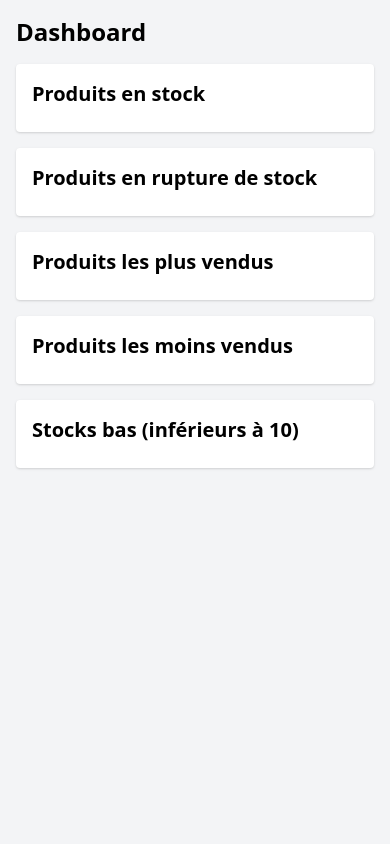
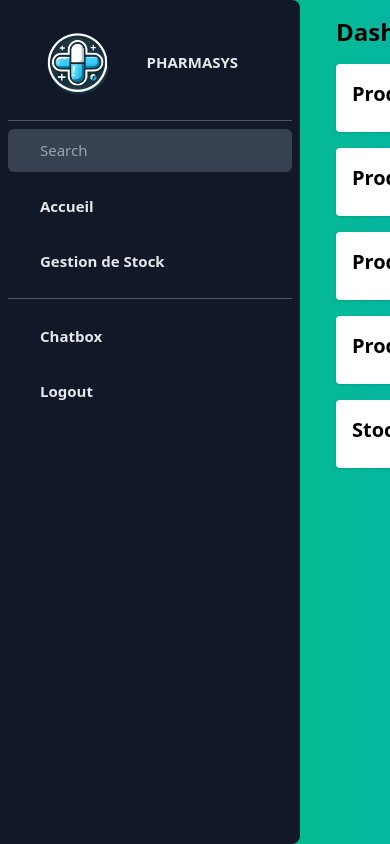
Before and after one commit to BigFootLime/B1, a PHP site: page /accueil.php in a window 390 px wide; the page is wider, and only the part inside the window is pictured. Run offline with PHP 8.4, Linux system fonts and the light colour scheme; data that the repository does not hold is empty; some libraries are stand-ins or nearby versions.

Commit message:
Start of design Dash

```diff
--- a/src/accueil.php
+++ b/src/accueil.php
@@ -5,9 +5,104 @@
     <meta name="viewport" content="width=device-width, initial-scale=1.0">
     <title>Dashboard</title>
     <link href="https://cdn.jsdelivr.net/npm/tailwindcss@2.2.19/dist/tailwind.min.css" rel="stylesheet">
+    <script src="https://cdn.tailwindcss.com"></script>
 </head>
-<body class="bg-gray-100">
-    <div class="container mx-auto p-4">
+<body class="bg-gradient-to-r from-[#04CD59] to-[#05B6A1]">
+<span
+      class="absolute text-white text-4xl top-5 left-4 cursor-pointer"
+      onclick="openSidebar()"
+    >
+      <i class="bi bi-filter-left px-2 bg-gray-900 rounded-md"></i>
+    </span>
+    <div
+      class="sidebar fixed top-0 bottom-0 lg:left-0 p-2 w-[300px] overflow-y-auto text-center bg-gray-900 rounded-r-lg"
+    >
+      <div class="text-gray-100 text-xl">
+        <div class="p-2.5 mt-1 flex items-center">
+          <img src="../src/assets/LOGOPHARMASYS.png "class=" h-20 w-30 bi bi-app-indicator px-2 py-1 rounded-md "></img>
+          <h1 class="font-bold text-gray-200 text-[15px] font-poppins ml-3">PHARMASYS</h1>
+          <i
+            class="bi bi-x cursor-pointer ml-28 lg:hidden"
+            onclick="openSidebar()"
+          ></i>
+        </div>
+        <div class="my-2 bg-gray-600 h-[1px]"></div>
+      </div>
+      <div
+        class="p-2.5 flex items-center rounded-md px-4 duration-300 cursor-pointer bg-gray-700 text-white"
+      >
+        <i class="bi bi-search text-sm"></i>
+        <input
+          type="text"
+          placeholder="Search"
+          class="text-[15px] ml-4 w-full bg-transparent focus:outline-none"
+        />
+      </div>
+      <div
+        class="p-2.5 mt-3 flex items-center rounded-md px-4 duration-300 cursor-pointer hover:bg-[#05B6A1] text-white"
+      >
+        <i class="bi bi-house-door-fill"></i>
+		<form class="bg-transparent" action="accueil.php" method="post">
+        <button type="submit" value="Envoyer" id="accueilButton" class="text-[15px] ml-4 text-gray-200 font-bold">
+			Accueil
+		</button>
+		</form>
+
+      </div>
+      <div
+        class="p-2.5 mt-3 flex items-center rounded-md px-4 duration-300 cursor-pointer hover:bg-[#05B6A1] text-white"
+      >
+        <i class="bi bi-bookmark-fill"></i>
+        <span class="text-[15px] ml-4 text-gray-200 font-bold">Gestion de Stock</span>
+      </div>
+      <div class="my-4 bg-gray-600 h-[1px]"></div>
+      <div
+        class="p-2.5 mt-3 flex items-center rounded-md px-4 duration-300 cursor-pointer hover:bg-blue-600 text-white"
+        onclick="dropdown()"
+      >
+        <i class="bi bi-chat-left-text-fill"></i>
+        <div class="flex justify-between w-full items-center">
+          <span class="text-[15px] ml-4 text-gray-200 font-bold">Chatbox</span>
+          <span class="text-sm rotate-180" id="arrow">
+            <i class="bi bi-chevron-down"></i>
+          </span>
+        </div>
+      </div>
+      <div
+        class="text-left text-sm mt-2 w-4/5 mx-auto text-gray-200 font-bold"
+        id="submenu"
+      >
+        <h1 class="cursor-pointer p-2 hover:bg-blue-600 rounded-md mt-1">
+          Social
+        </h1>
+        <h1 class="cursor-pointer p-2 hover:bg-blue-600 rounded-md mt-1">
+          Personal
+        </h1>
+        <h1 class="cursor-pointer p-2 hover:bg-blue-600 rounded-md mt-1">
+          Friends
+        </h1>
+      </div>
+      <div
+        class="p-2.5 mt-3 flex items-center rounded-md px-4 duration-300 cursor-pointer hover:bg-blue-600 text-white"
+      >
+        <i class="bi bi-box-arrow-in-right"></i>
+        <span class="text-[15px] ml-4 text-gray-200 font-bold">Logout</span>
+      </div>
+
+    </div>
+
+    <script type="text/javascript">
+      function dropdown() {
+        document.querySelector("#submenu").classList.toggle("hidden");
+        document.querySelector("#arrow").classList.toggle("rotate-0");
+      }
+      dropdown();
+
+      function openSidebar() {
+        document.querySelector(".sidebar").classList.toggle("hidden");
+      }
+    </script>
+    <div class="container mx-auto p-4 ml-80">
         <h1 class="text-2xl font-bold mb-4">Dashboard</h1>
         <div class="grid grid-cols-1 md:grid-cols-2 lg:grid-cols-3 gap-4">
             <div class="bg-white p-4 rounded shadow">
```
